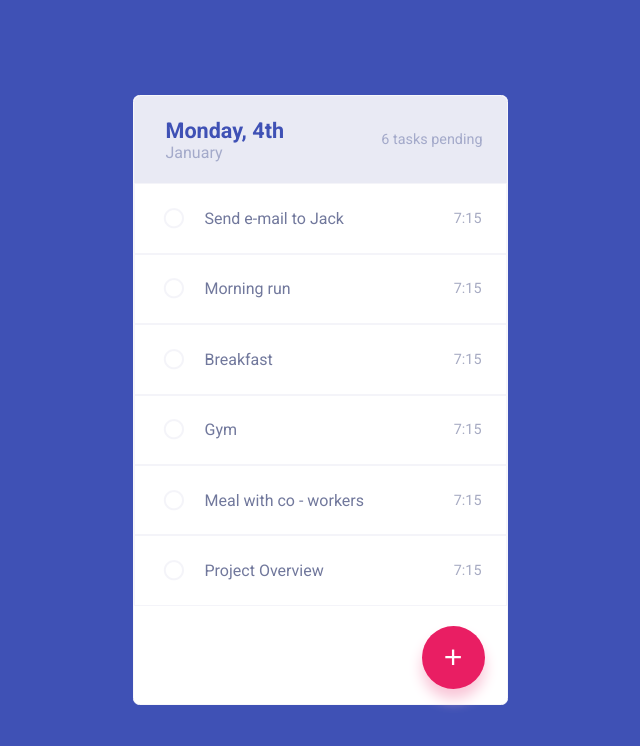
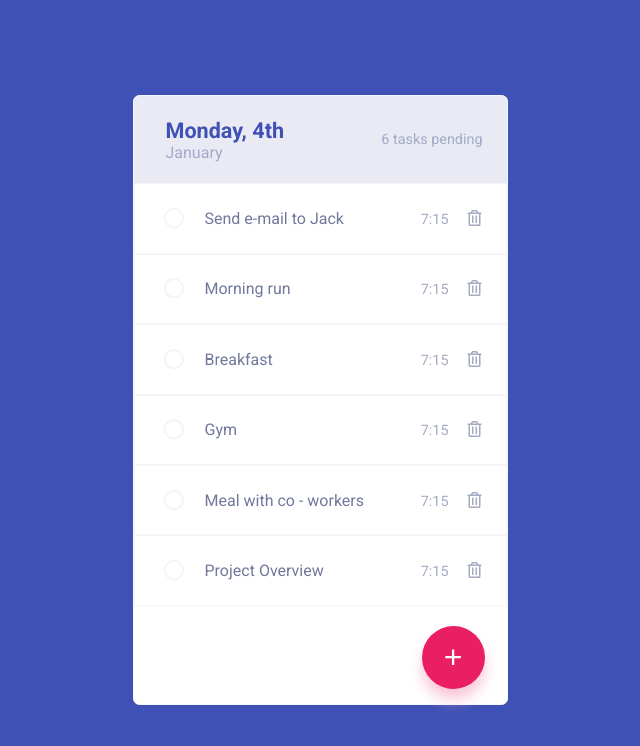
Before and after one commit to lillae/JS-Todo, a website: page index.html in a window 1280 px wide. Shown: the whole page, without its empty margins (320-960 px from the left). Drawn offline with Linux system fonts and the light colour scheme.

Commit message:
added trash icon

```diff
--- a/index.html
+++ b/index.html
@@ -32,8 +32,12 @@
                     <i class="far fa-circle"></i>
                     <i class="fas fa-check-circle checked" data-value=1></i>
                     <span class="task-text" data-value=1>Send e-mail to Jack</span>
+
                 </label>
+                <div>
                     <span>7:15</span>
+                    <i class="far fa-trash-alt"></i>
+                </div>
             </div>
             <div class="task">
                 <label for="toggle" class="checkbox">
@@ -42,7 +46,10 @@
                     <i class="fas fa-check-circle checked" data-value=2></i>
                     <span class="task-text" data-value=2>Morning run</span>
                 </label>
+                <div>
                     <span>7:15</span>
+                    <i class="far fa-trash-alt"></i>
+                </div>
             </div>
             <div class="task">
                 <label for="toggle" class="checkbox">
@@ -51,7 +58,10 @@
                     <i class="fas fa-check-circle checked" data-value=3></i>
                     <span class="task-text" data-value=3>Breakfast</span>
                 </label>
+                <div>
                     <span>7:15</span>
+                    <i class="far fa-trash-alt"></i>
+                </div>
             </div>
             <div class="task">
                 <label for="toggle" class="checkbox">
@@ -60,7 +70,10 @@
                     <i class="fas fa-check-circle checked" data-value=4></i>
                     <span class="task-text" data-value=4>Gym</span>
                 </label>
+                <div>
                     <span>7:15</span>
+                    <i class="far fa-trash-alt"></i>
+                </div>
             </div>
             <div class="task">
                 <label for="toggle" class="checkbox">
@@ -69,7 +82,10 @@
                     <i class="fas fa-check-circle checked" data-value=5></i>
                     <span class="task-text" data-value=5>Meal with co - workers</span>
                 </label>
+                <div>
                     <span>7:15</span>
+                    <i class="far fa-trash-alt"></i>
+                </div>
             </div>
             <div class="task">
                 <label for="toggle" class="checkbox">
@@ -78,7 +94,11 @@
                     <i class="fas fa-check-circle checked" data-value=6></i>
                     <span class="task-text" data-value=6>Project Overview</span>
                 </label>
+                <div>
                     <span>7:15</span>
+                    <i class="far fa-trash-alt"></i>
+                </div>
+
             </div>
         </div>
         <div class="todo-footer">
--- a/src/scss/todo.scss
+++ b/src/scss/todo.scss
@@ -98,6 +98,11 @@ body {
       span {
         color: #a6aac2;
         font-size: 0.9rem;
+        margin-right: 15px;
+      }
+      .far.fa-trash-alt {
+        color: #a6aac2;
+        cursor: pointer;
       }
     }
   }
```
Also changed, not shown: src/scss/todo.css, 1 other file. Lines whose indentation alone changed are shown as unchanged.
